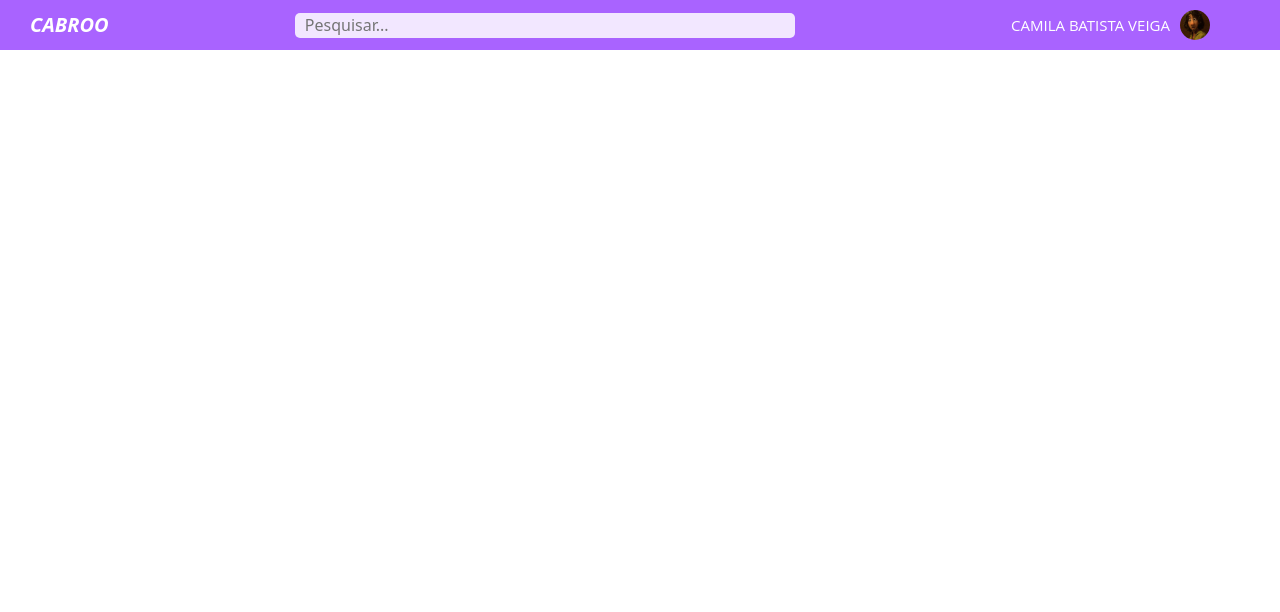
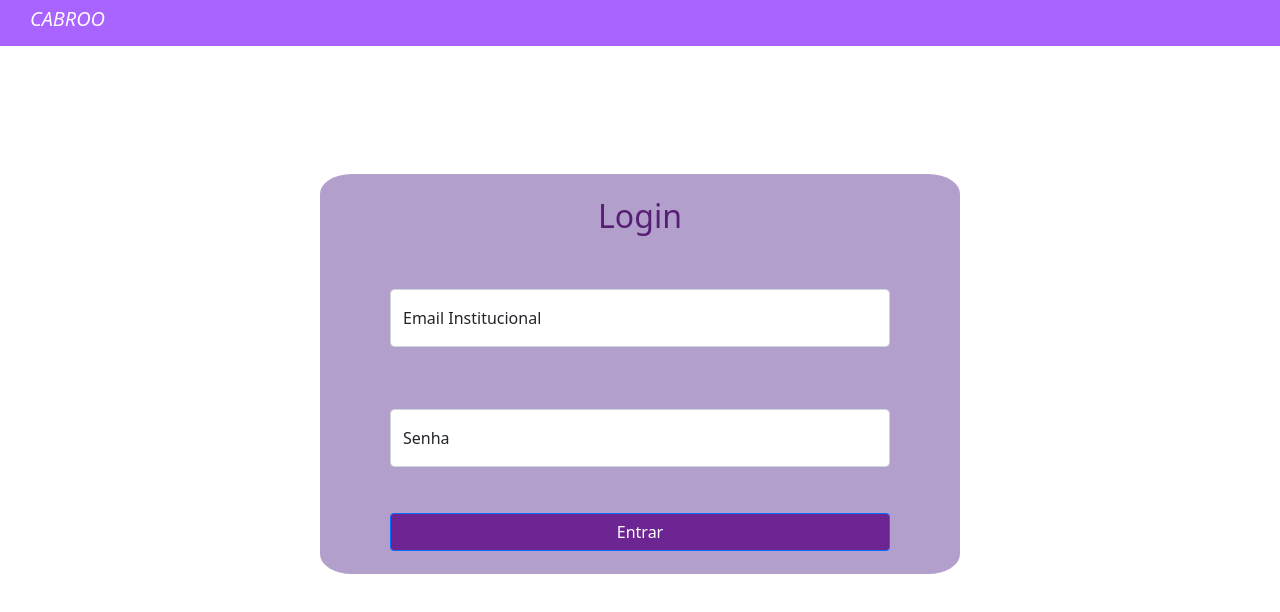
Before and after one commit to camilaveiga/TopicosEspeciais, a plain HTML site: page HTML/index.html in a window 1280 px wide. Drawn offline with nearby package versions, Linux system fonts and the light colour scheme.

Commit message:
Atualiza tela Login

```diff
--- a/HTML/index.html
+++ b/HTML/index.html
@@ -1,22 +1,31 @@
 <!DOCTYPE html>
 <html>
+
 <head>
-    <meta http-equiv="refresh" content="5">
     <link rel="stylesheet" type="text/css" href="styles.css" media="screen" />
+    <link href="https://cdn.jsdelivr.net/npm/bootstrap@5.0.2/dist/css/bootstrap.min.css" rel="stylesheet"
+        integrity="sha384-EVSTQN3/azprG1Anm3QDgpJLIm9Nao0Yz1ztcQTwFspd3yD65VohhpuuCOmLASjC" crossorigin="anonymous">
     <title>CABROO</title>
 </head>
+
 <body>
     <header class="header">
         <h1 class="title">CABROO</h1>
-        <form id="form" role="search">
-            <input type="search" id="query" name="q"
-             placeholder="Pesquisar..."
-            >
-        </form>
-        <div class="header">
-            <a class="texto">Camila Batista Veiga</a>
-            <img src="perfil.png">
+    </header>
+    <div id="caixaLogin">
+        <h3 id="caixaTituloLogin">Login</h3>
+        <div class="form-floating mb-3">
+            <input type="email" class="form-control" id="floatingInput" placeholder="name@example.com">
+            <label for="floatingInput">Email Institucional</label>
+          </div>
+          <div class="form-floating">
+            <input type="password" class="form-control" id="floatingPassword" placeholder="Password">
+            <label for="floatingPassword">Senha</label>
+          </div>
+        <div>
+            <button class="btn btn-primary" type="button">Entrar</button>
         </div>
-    </header>
+    </div>
 </body>
+
 </html>
--- a/HTML/styles.css
+++ b/HTML/styles.css
@@ -1,55 +1,54 @@
-*{
+* {
   margin: 0px;
   padding: 0px;
   box-sizing: border-box;
 }
-.header{
+
+body {
+  width: 100vw;
+  height: 100vh;
+
+}
+
+.header {
   background: #A963FF;
   padding: 5px 30px 5px;
-  display: flex;
-  align-items: center;
-  justify-content: space-between;
   color: #fff;
 }
 
-.title{
+.title {
   font-family: "Open Sans", sans-serif;
-  text-transform: uppercase;
   color: #ffffff;
   font-size: 20px;
   line-height: 28px;
   font-style: italic;
 }
 
-.texto{
-  font-family: "Open Sans", sans-serif;
-  text-transform: uppercase;
-  color: #ffffff;
-  font-size: 15px;
-  line-height: 28px;
+#caixaLogin {
+  background-color: #977cb9bb;
+  width: 50%;
+  height: 50%;
+  margin-left: 25%;
+  margin-top: 10%;
+  display: flex;
+  flex-direction: column;
+  justify-content: space-around;
+  align-items: center;
+  border-radius: 5%;
 }
 
-form {
-  background-color: #f2e7ff;
-  width: 500px;
-  height: 25px;
-  border-radius: 5px;
-  display: flex;
-  flex-direction: row;
-  align-items: center;
-}
-input {
-  all: unset;
-  font: 16px system-ui;
-  color: rgb(255, 255, 255);
-  height: 100%;
-  width: 100%;
-  padding: 6px 10px;
+#caixaTituloLogin {
+  font-weight: 500;
+  font-size: 32px;
+  color: #561f73;
+  flex: none;
 }
 
-img {
-  border-radius: 50%;
-  width: 30px;
-  height: 30px;
-  margin: 0 10px;
+input {
+  width: 500px !important;
 }
+
+.btn-primary{
+  background-color: #6E2594 !important;
+  width: 500px;
+}
--- /dev/null
+++ b/Template/Template.css
@@ -0,0 +1,25 @@
+* {
+    margin: 0px;
+    padding: 0px;
+    box-sizing: border-box;
+  }
+
+  body {
+    width: 100vw;
+    height: 100vh;
+
+  }
+
+  .header {
+    background: #A963FF;
+    padding: 5px 30px 5px;
+    color: #fff;
+  }
+
+  .title {
+    font-family: "Open Sans", sans-serif;
+    color: #ffffff;
+    font-size: 20px;
+    line-height: 28px;
+    font-style: italic;
+  }
```
Also changed, not shown: Template/Template.html (added, +28 -0 lines).
